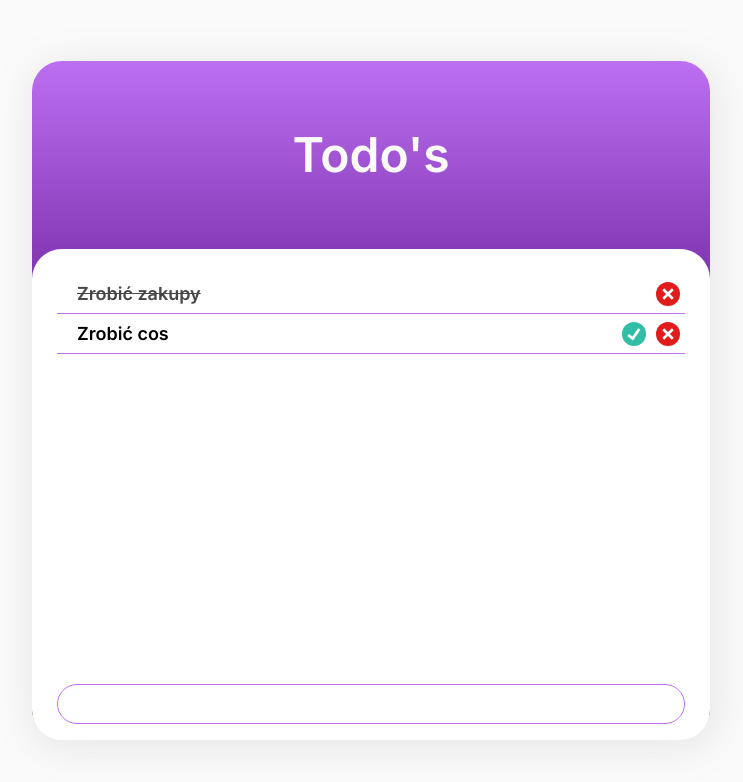
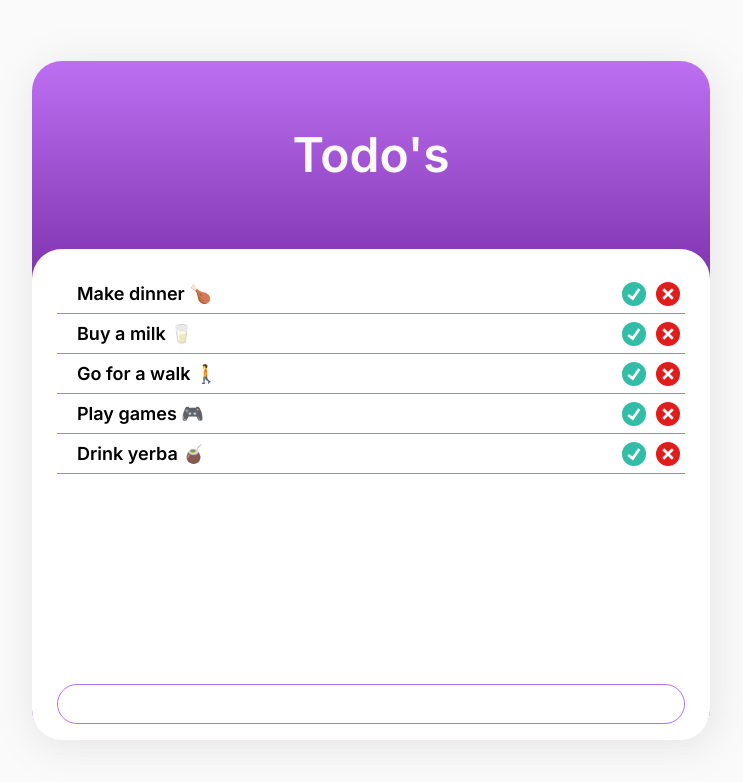
Before and after one commit to 531devv/vue-todo, a Vue app: page / in a window 1280 px wide. Shown: the top 782 px of the page, without its empty margins (269-1012 px from the left). Built offline with nearby package versions, Linux system fonts and the light colour scheme.

Commit message:
Adding some data to TodoApp

```diff
--- a/src/components/TodoApp.vue
+++ b/src/components/TodoApp.vue
@@ -27,8 +27,11 @@ export default {
     return {
       newItem: '',
       items: [
-        {id: 1, title: 'Zrobić zakupy', completed: true},
-        {id: 2, title: 'Zrobić cos', completed: false}
+        {id: 1, title: 'Make dinner 🍗', completed: false},
+        {id: 2, title: 'Buy a milk 🥛', completed: false},
+        {id: 3, title: 'Go for a walk 🚶', completed: false},
+        {id: 4, title: 'Play games 🎮', completed: false},
+        {id: 5, title: 'Drink yerba 🧉', completed: false}
       ]
     }
   },
```
